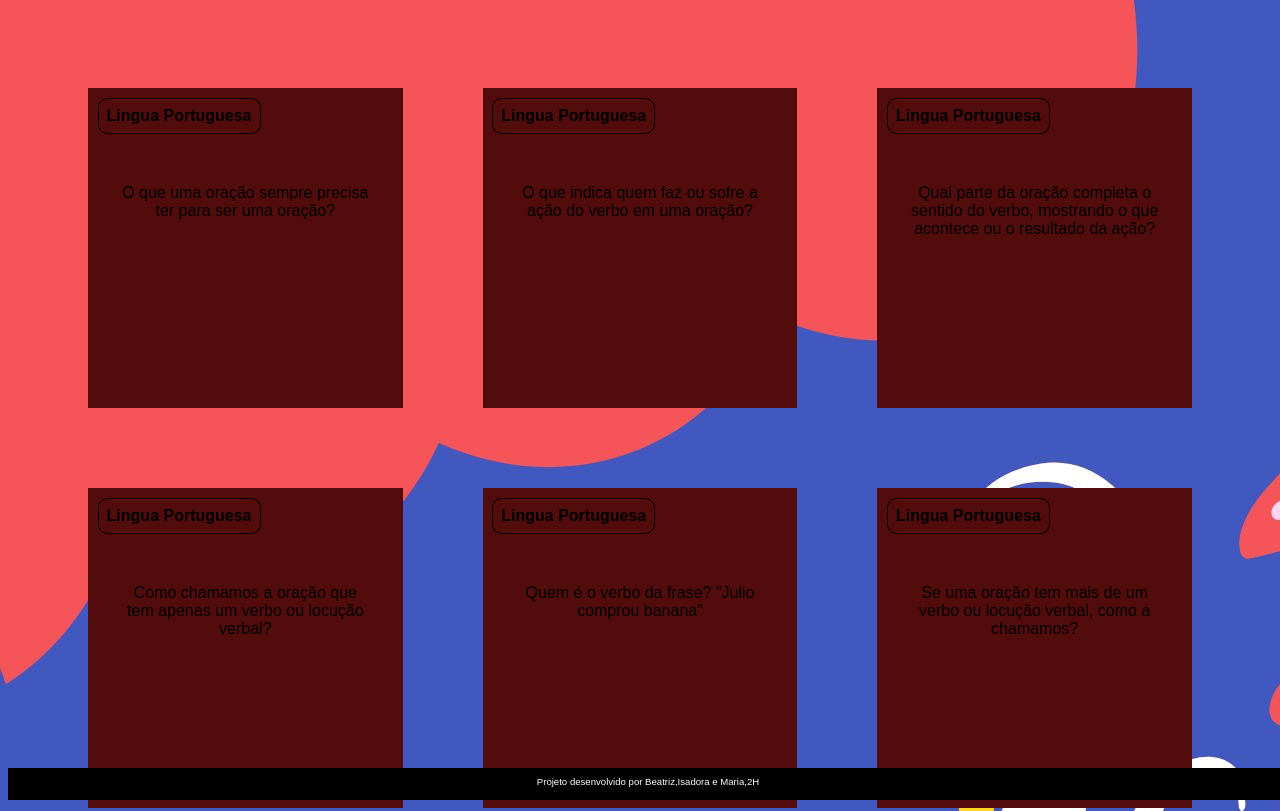
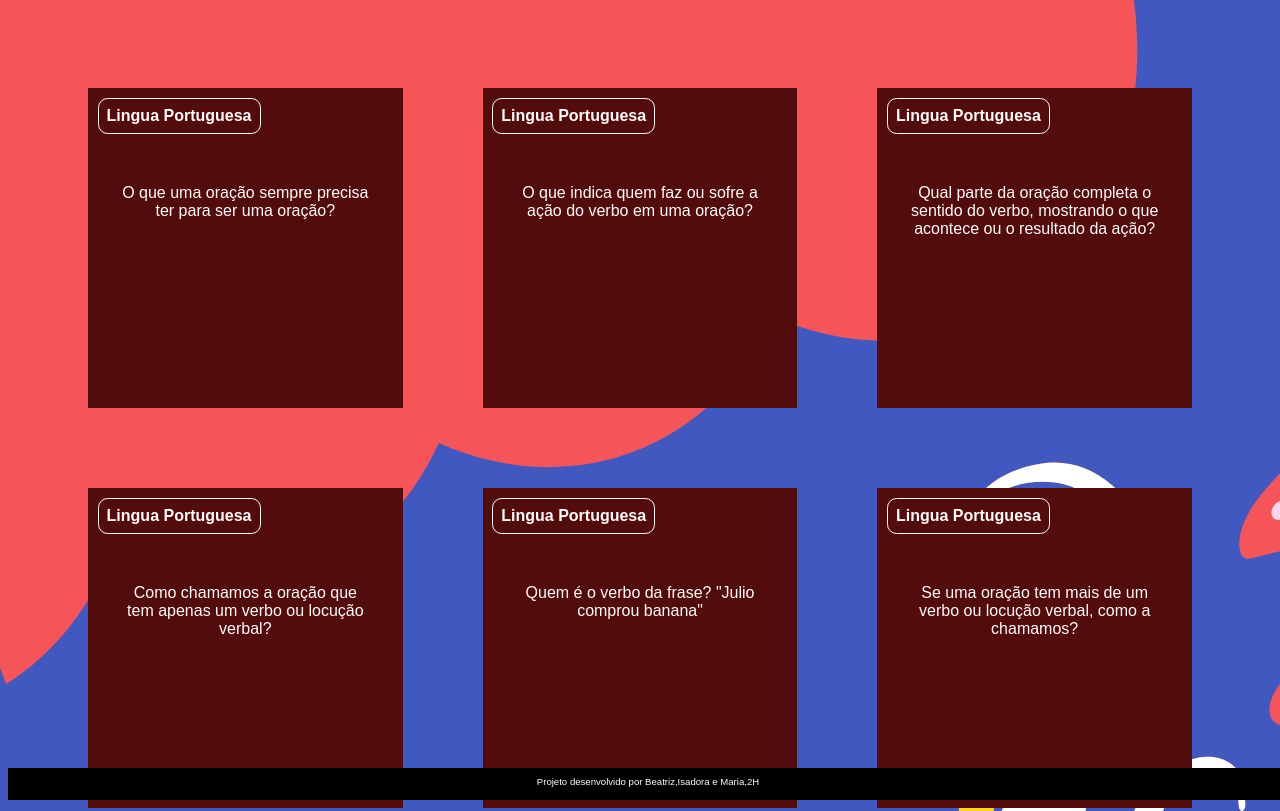
Before and after one commit to valentrimbeatriz/flashcard, a plain HTML site: page index.html in a window 1280 px wide. Shown: the top 811 px of the page. Drawn offline with Linux system fonts and the light colour scheme.

Commit message:
Update style.css

```diff
--- a/assets/style.css
+++ b/assets/style.css
@@ -1,7 +1,7 @@
 :root {
-    --text-color: #000000;
+    --text-color: #FFFAFA;
     --card-front-color: rgb(83, 12, 12);
-    --card-back-color: rgb(182, 82, 82);
+    --card-back-color:#FFFAFA;
 }
 
 body {
```
